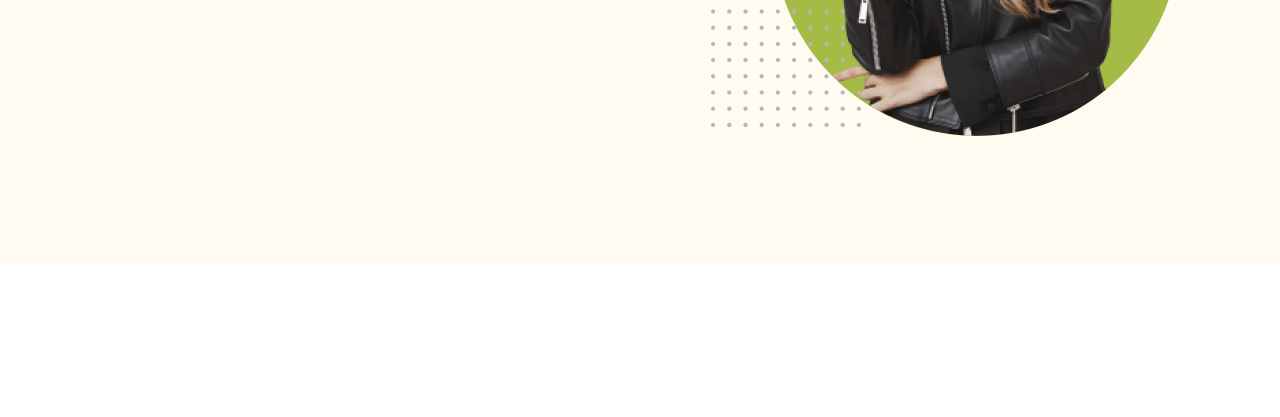
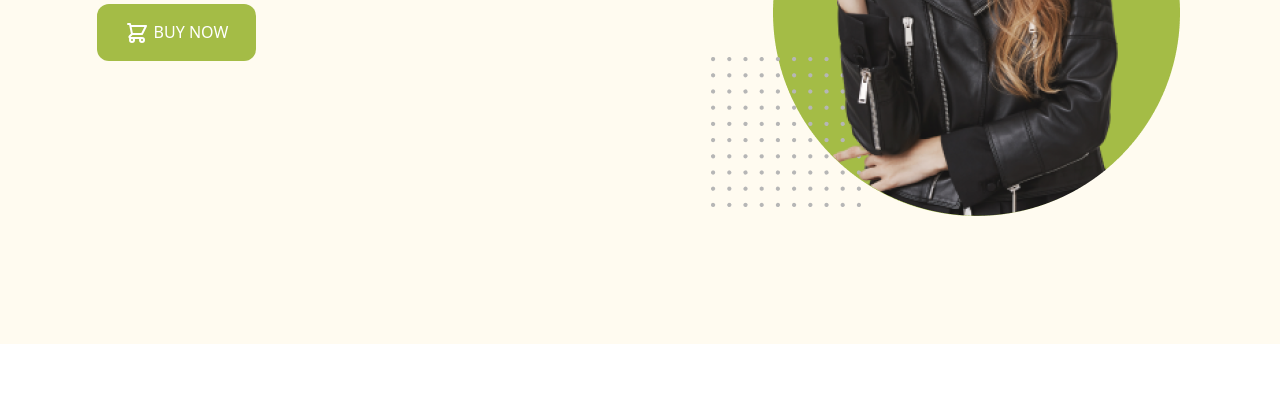
Before and after one commit to ishrataney/penguin-fashion-tailwind, a plain HTML site: page index.html in a window 1280 px wide. Shown: the part 383-800 px from the top of the page. Drawn offline with nearby package versions, Linux system fonts and the light colour scheme.

Commit message:
initial commit

```diff
--- a/index.html
+++ b/index.html
@@ -20,7 +20,7 @@
       </script>
 </head>
 <body>
-    <header class="bg-penguin pb-32 pt-8">
+    <header class="bg-penguin pb-32 pt-20">
         <section class="container mx-auto flex items-center justify-around">
         <div class="space-y-4">
             <h1 class="text-5xl uppercase font-bold">
@@ -36,8 +36,8 @@
 
                Buy Now</button>
         </div>
-        <div>
-            <img src="images/model.png" alt="">
+        <div class="pt-8">
+            <img class="w-1/2 w-full" src="images/model.png" alt="">
         </div>
         </section>
        </header>
```
